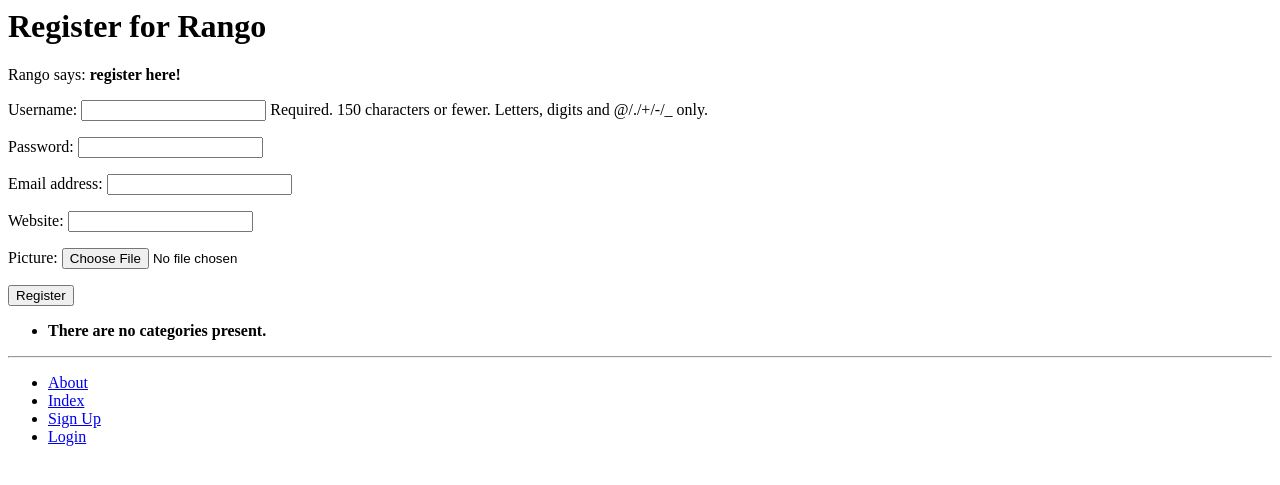
After one commit to agarwalarjun123/rango, a Django app: page /rango/register/ in a window 1280 px wide. The commit adds this page. Shown: the top 485 px of the page. Run offline with Django 3.2, Linux system fonts and the light colour scheme; data that the repository does not hold is empty.

Commit message:
feat: chapter 9 completed

```diff
--- a/rango/admin.py
+++ b/rango/admin.py
@@ -8,3 +8,4 @@ class PageAdmin(admin.ModelAdmin):
 # Register your models here.
 admin.site.register(models.Category, CategoryAdmin)
 admin.site.register(models.Page,PageAdmin)
+admin.site.register(models.UserProfile)
--- a/rango/forms.py
+++ b/rango/forms.py
@@ -1,6 +1,9 @@
 
+from dataclasses import field
 import re
-from .models import Category,Page
+from xml.etree.ElementInclude import include
+from .models import Category,Page, UserProfile
+from django.contrib.auth.models import User
 from django import forms
 from django.conf import settings
 from django.core import validators
@@ -20,3 +23,14 @@ class PageForm(forms.ModelForm):
     class Meta:
         model = Page
         exclude = ('category',)
+
+class UserForm(forms.ModelForm):
+    password = forms.CharField(widget = forms.PasswordInput())
+    class Meta:
+        model = User
+        fields = ('username','password', 'email')
+
+class UserProfileForm(forms.ModelForm):
+    class Meta:
+        model = UserProfile
+        fields = ('website','picture')
--- a/rango/models.py
+++ b/rango/models.py
@@ -1,4 +1,5 @@
 from django.db import models
+from django.contrib.auth.models import User
 from django.template.defaultfilters import slugify
 # Create your models here.
 class Category(models.Model):
@@ -21,3 +22,9 @@ class Page(models.Model):
     category = models.ForeignKey(Category,on_delete=models.CASCADE)
     def __str__(self):
         return self.title
+class UserProfile(models.Model):
+    user = models.OneToOneField(User, on_delete= models.CASCADE)
+    website = models.URLField(max_length=500, blank = True)
+    picture = models.ImageField(blank = True, upload_to = 'profile_pictures')
+    def __str__(self):
+        return self.user.username
--- a/rango/templatetags/rango_template_tags.py
+++ b/rango/templatetags/rango_template_tags.py
@@ -1,5 +1,8 @@
 from django import template
+from django.contrib.auth.models import User
+
 from rango.models import Category
+
 register = template.Library()
 
 @register.inclusion_tag('rango/categories.html')
--- a/rango/urls.py
+++ b/rango/urls.py
@@ -6,7 +6,11 @@ app_name = 'rango'
 urlpatterns = [
     path('', views.index,name = 'index'),
     path('about/', views.about,name = 'about'),
+    path('register/',views.register,name = 'register'),
+    path('login/',views.user_login,name = 'login'),
+    path('logout/',views.user_logout,name = 'logout'),
     path('category/<str:category_name_slug>/',views.show_category,name = 'show_category'),
     path('add_category/',views.add_category,name = 'add_category'),
+    path('restricted/',views.restricted, name = 'restricted'),
     path('category/<str:category_name_slug>/add_page/',views.add_page, name= 'add_page')
 ]
--- a/rango/views.py
+++ b/rango/views.py
@@ -1,10 +1,13 @@
+from django.http import HttpResponse
+from django.contrib.auth.decorators import login_required
 from django.urls import reverse
 from django.shortcuts import redirect, render
-
-from rango.forms import CategoryForm, PageForm
+from django.contrib.auth import authenticate,login,logout
+from rango.forms import CategoryForm, PageForm, UserForm, UserProfileForm
 from .models import Category, Page
 
 # Create your views here.
+
 
 def index(request):
     category_list = Category.objects.all().order_by('-likes')[:5]
@@ -33,7 +36,7 @@ def about(request):
     context_dict = {'boldmessage': 'Crunchy, creamy, cookie, candy, cupcake!'}
     return render(request, 'rango/about.html', context_dict)
 
-
+@login_required
 def add_category(request):
     form = CategoryForm()
 
@@ -47,14 +50,14 @@ def add_category(request):
 
     return render(request, 'rango/add_category.html', {'form': form})
 
-
+@login_required
 def add_page(request, category_name_slug):
     category = None
     form = PageForm()
     try:
         category = Category.objects.get(slug=category_name_slug)
     except Category.DoesNotExist:
-       return redirect('/rango/')
+        return redirect('/rango/')
     if request.method == 'POST':
         page = request.POST
         page = PageForm(page)
@@ -68,3 +71,50 @@ def add_page(request, category_name_slug):
         return render(request, 'rango/add_page.html', {"form": form, "category": category.__dict__})
     else:
         return redirect('/rango/')
+
+
+def register(request):
+    registered = False
+    user_form = {}
+    user_profile_form = {}
+    if request.method == 'GET':
+        user_form = UserForm()
+        user_profile_form = UserProfileForm()
+        return render(request, 'rango/register.html', {'user_form': user_form, 'user_profile_form': user_profile_form})
+    elif request.method == 'POST':
+        user_form = UserForm(request.POST)
+        user_profile_form = UserProfileForm(request.POST)
+        if user_form.is_valid() and user_profile_form.is_valid():
+            user = user_form.save()
+            user.set_password(user.password)
+            user.save()
+            profile = user_profile_form.save(commit=False)
+            profile.user = user
+            if 'picture' in request.FILES:
+                profile.picture = request.FILES['picture']
+            profile.save()
+            registered = True
+    return render(request, 'rango/register.html', {'user_form': user_form, 'user_profile_form': user_profile_form,"registered": registered})
+def user_login(request):
+    if request.method == 'POST':
+        username = request.POST.get('username')
+        password = request.POST.get('password')
+        user = authenticate(username = username,password = password)
+        if user:
+            if user.is_active:
+                login(request,user)
+                return redirect(reverse('rango:index'))
+            else:
+                return HttpResponse("Your Rango account is disabled.")
+        else:
+            return HttpResponse("Invalid login details supplied.")
+    elif request.method == 'GET':
+        return render(request, 'rango/login.html')
+
+@login_required
+def restricted(request):
+    return render(request,'rango/restricted.html')
+@login_required
+def user_logout(request):
+    logout(request)
+    return redirect(reverse('rango:index'))
--- a/tango_with_django_project/settings.py
+++ b/tango_with_django_project/settings.py
@@ -19,7 +19,7 @@ STATIC_DIR = os.path.join(BASE_DIR,'static')
 MEDIA_DIR = os.path.join(BASE_DIR,'media')
 TEMPLATE_DIR = os.path.join(BASE_DIR,'templates')
 FORM_MAX_LENGTH = 128
-
+LOGIN_URL='rango:login'
 # Quick-start development settings - unsuitable for production
 # See https://docs.djangoproject.com/en/3.2/howto/deployment/checklist/
 
--- a/templates/rango/base.html
+++ b/templates/rango/base.html
@@ -22,9 +22,16 @@
     <hr/>
     <div>
         <ul>
-            <li><a href="{% url 'rango:add_category' %}">Add a New Category</a></li>
             <li><a href="{% url 'rango:about' %}">About</a></li>
             <li><a href="{% url 'rango:index' %}">Index</a></li>
+            {% if user.is_authenticated %}
+                <li><a href="{% url 'rango:add_category' %}">Add a New Category</a></li>
+                <li><a href="{% url 'rango:restricted' %}">Restricted Page</a></li>
+                <li><a href="{% url 'rango:logout' %}">Logout</a></li>
+            {% else %}
+                <li><a href="{% url 'rango:register' %}">Sign Up</a></li>
+                <li><a href="{% url 'rango:login' %}">Login</a></li>
+            {% endif %}
         </ul>
     </div>
 </body>
--- a/templates/rango/category.html
+++ b/templates/rango/category.html
@@ -26,5 +26,7 @@
     The specified category does not exist.
     {% endif %}
     <a href="/rango/">Index</a>
-    <a href="{% url 'rango:show_category' category.slug %}"> Add Page</a>
+    {% if user.is_authenticated %}
+        <a href="{% url 'rango:add_page' category.slug %}"> Add Page</a>
+    {% endif %}
 {% endblock %}
--- /dev/null
+++ b/templates/rango/register.html
@@ -0,0 +1,27 @@
+{% extends 'rango/base.html' %}
+{% load staticfiles %}
+
+{% block title_block %}
+Register
+{% endblock %}
+
+{% block body_block %}
+<h1>Register for Rango</h1>
+{% if registered %}
+Rango says: <strong>thank you for registering!</strong>
+<a href="{% url 'rango:index' %}">Return to the homepage.</a><br />
+{% else %}
+Rango says: <strong>register here!</strong><br />
+<form id="user_form" method="post" action="{% url 'rango:register' %}" enctype="multipart/form-data">
+
+    {% csrf_token %}
+
+    <!-- Display each form -->
+    {{ user_form.as_p }}
+    {{ user_profile_form.as_p }}
+
+    <!-- Provide a button to click to submit the form. -->
+    <input type="submit" name="submit" value="Register" />
+</form>
+{% endif %}
+{% endblock %}
```
Also changed, not shown: templates/rango/index.html (+6 -1 lines), templates/rango/login.html (added, +16 -0 lines), templates/rango/restricted.html (added, +8 -0 lines), rango/migrations/0006_userprofile.py (added).
